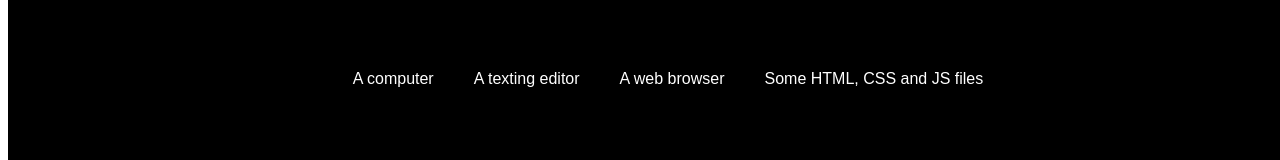
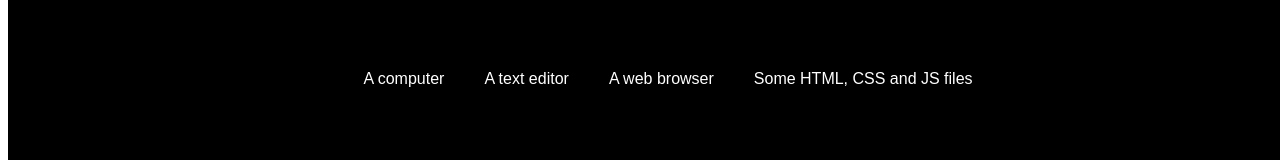
Before and after one commit to ccmb20/beginners-week-one-solution, a plain HTML site: page index.html in a window 1280 px wide. Shown: the part 2530-2690 px from the top of the page. Drawn offline with Linux system fonts and the light colour scheme.

Commit message:
Texting editor

```diff
--- a/index.html
+++ b/index.html
@@ -39,7 +39,7 @@
 
       <ul>
         <li>A computer</li>
-        <li>A texting editor</li>
+        <li>A text editor</li>
         <li>A web browser</li>
         <li>Some HTML, CSS and JS files</li>
       </ul>
```
